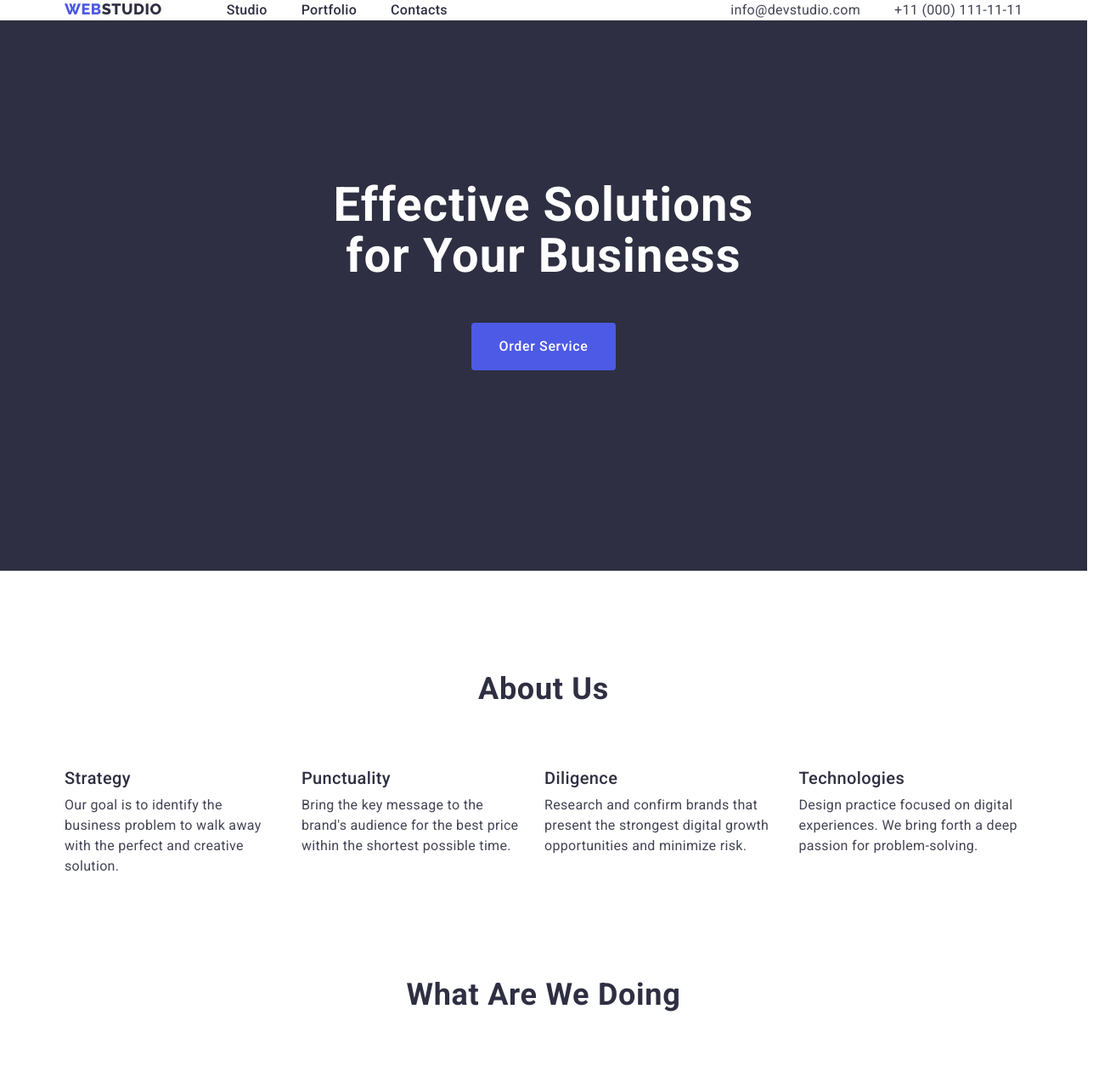
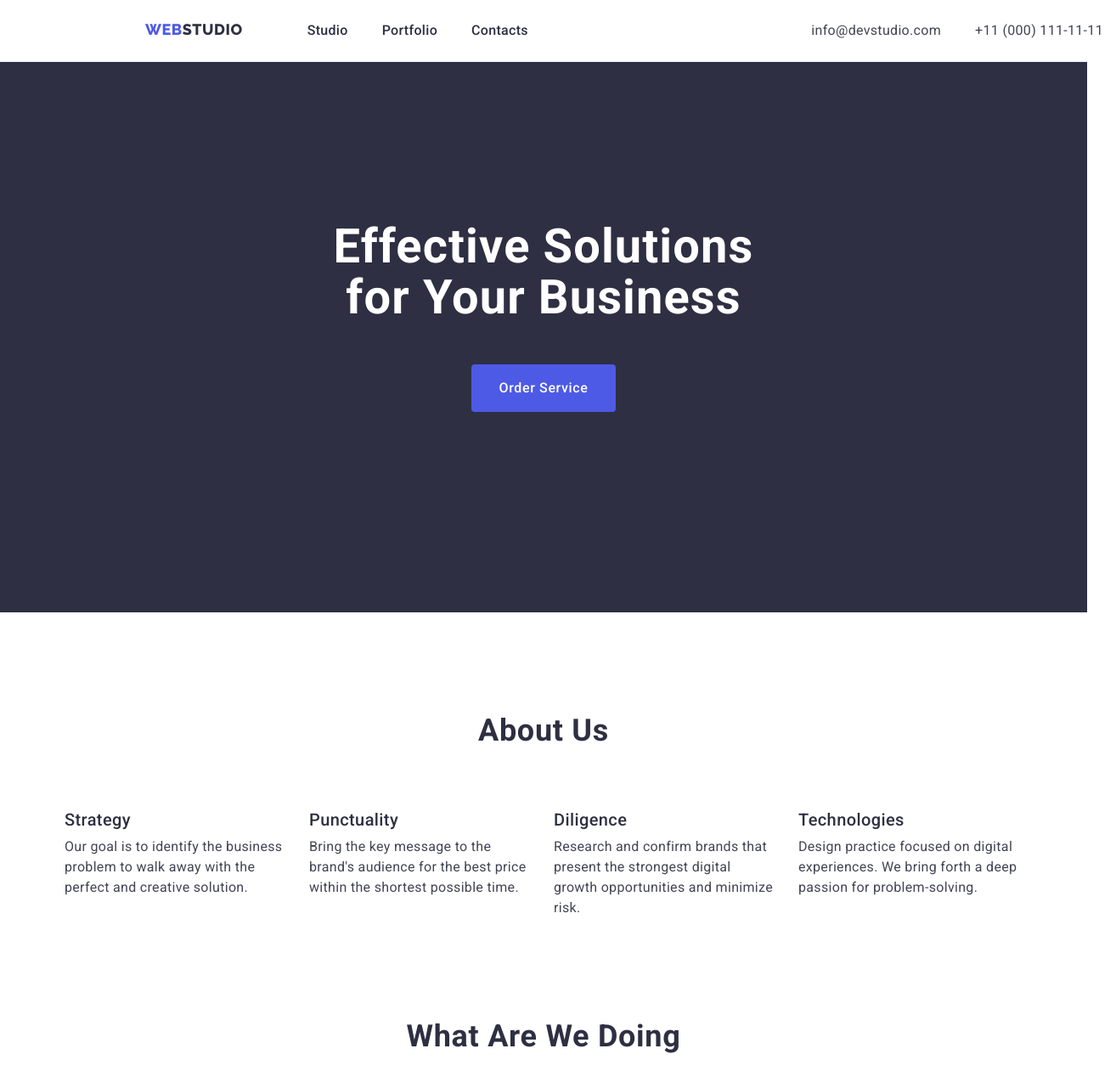
Before and after one commit to Nadiia-Manakova/goit-markup-hw-03, a plain HTML site: page index.html in a window 1280 px wide. Shown: the top 1261 px of the page at 85% size, 1314 px wide, since content can reach past the window. Drawn offline with nearby package versions, Linux system fonts and the light colour scheme.

Commit message:
fixed mistakes

```diff
--- a/css/style.css
+++ b/css/style.css
@@ -155,7 +155,7 @@ header
 span {
   color: var(--modal-overlay);
 }
-.nav-wrap {
+.header-wrap {
   align-items: center;
 }
 .menu {
@@ -243,7 +243,7 @@ section class="about"
   gap: 24px;
 }
 
-.about-us-wrap {
+.about-us-item {
   flex-basis: calc((100% - 72px) / 4);
 }
 
--- a/index.html
+++ b/index.html
@@ -20,10 +20,9 @@
   <body>
     <!-- Header-->
 
-    <header class="header">
+    <header class="page-header">
       <div class="header-wrap wrap container">
         <nav class="nav-wrap wrap">
-          <div class="menu-wrap wrap">
           <a href="./index.html" class="logo link"
             >Web<span class="header-logo">Studio</span></a
           >
@@ -38,7 +37,6 @@
               <a href="" class="menu link">Contacts</a>
             </li>
           </ul>
-          </div>
         </nav>
 
         <address class="address">
```
Also changed, not shown: portfolio.html (+0 -2 lines). Lines whose indentation alone changed are shown as unchanged.
